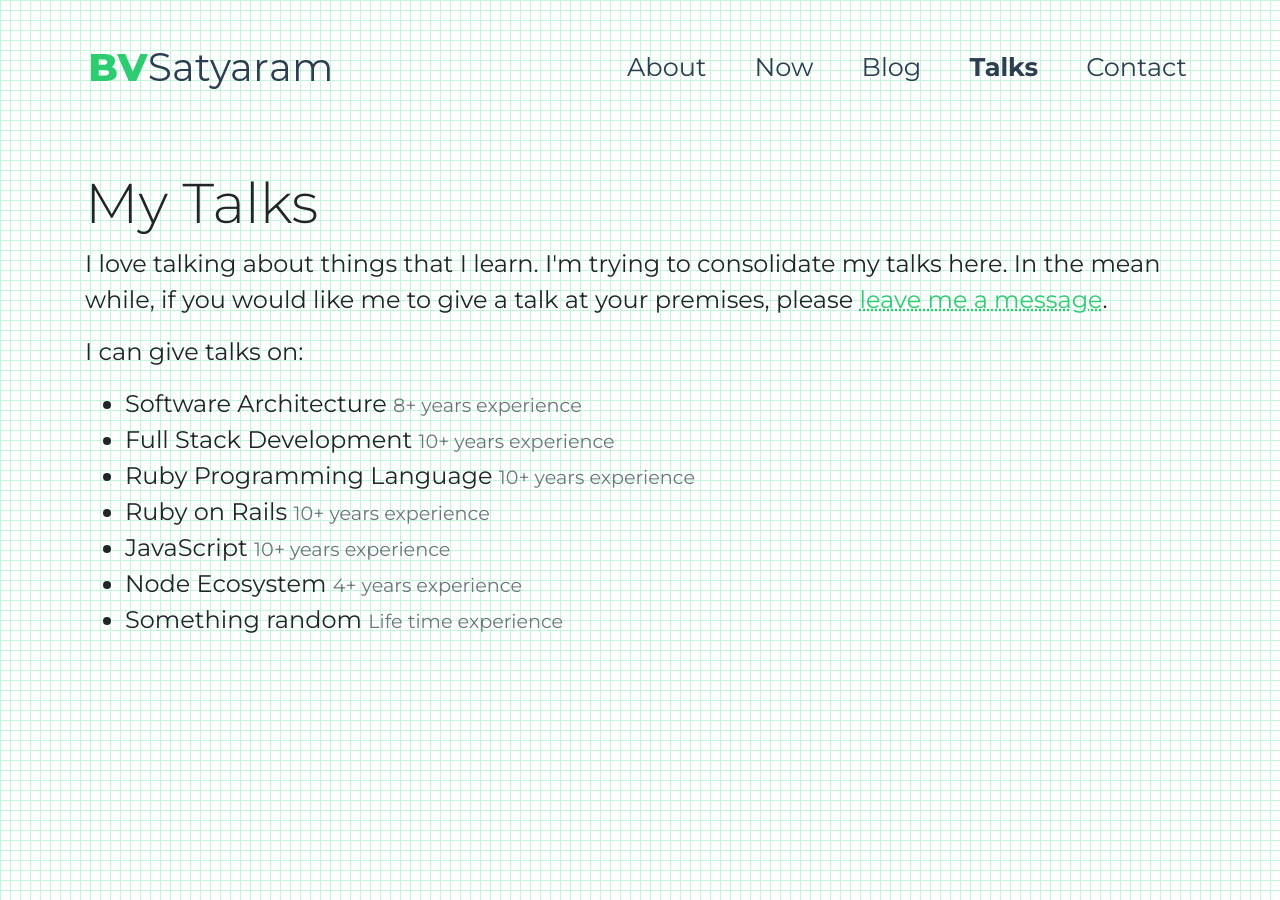
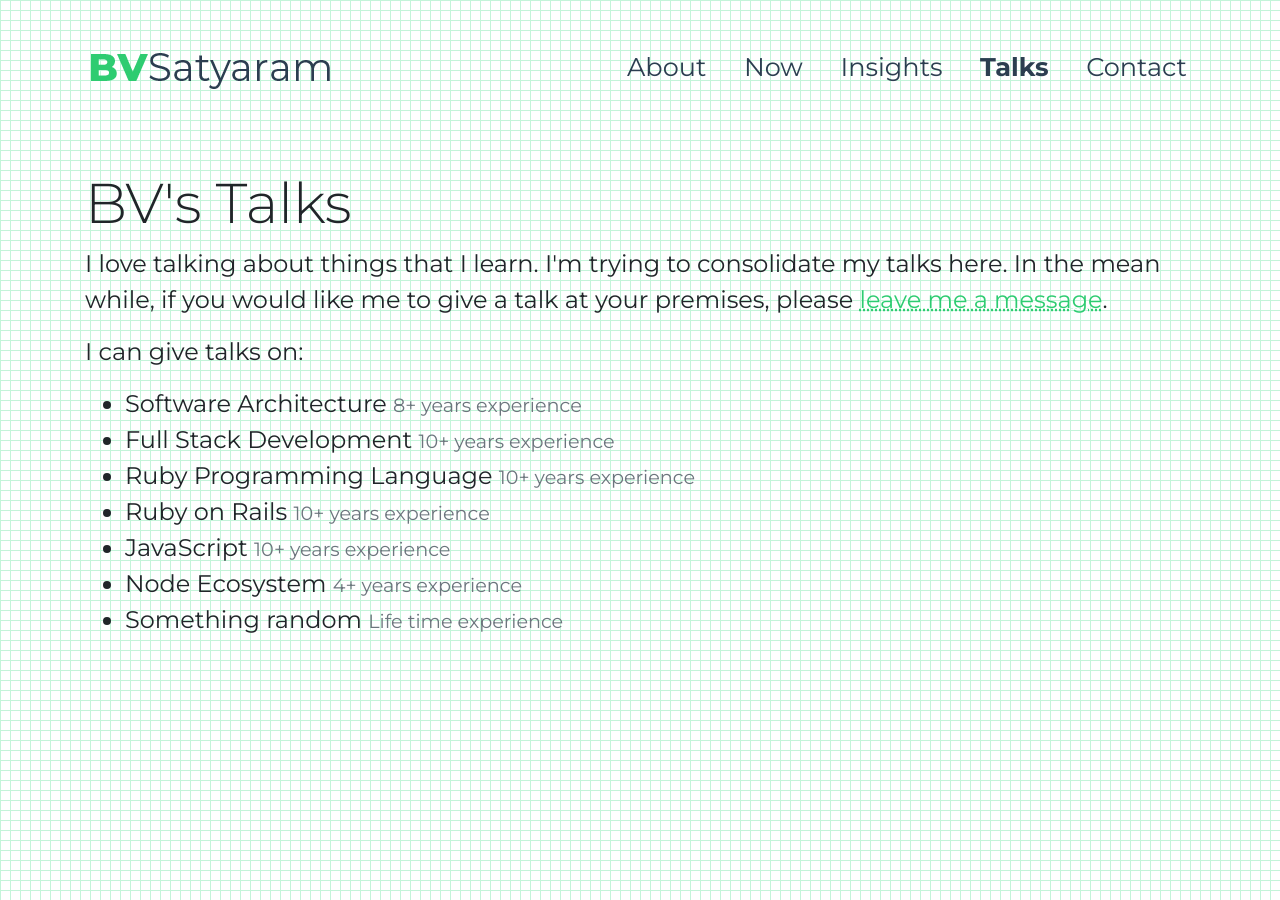
Before and after one commit to bvsatyaram/bvsatyaram.github.io, a Jekyll site: the page built from talks.html, in a window 1280 px wide. Built offline with Jekyll 4.4.1, drawn with Linux system fonts in a browser that asks for light colours; nearby versions of some CDN libraries.

Commit message:
Change blog to insights

```diff
--- a/_data/menu.json
+++ b/_data/menu.json
@@ -1,7 +1,7 @@
 [
-  {"link": "/",         "title": "About"},
-  {"link": "/now/",   "title": "Now"},
-  {"link": "/blog/",    "title": "Blog"},
-  {"link": "/talks/", "title": "Talks"},
-  {"link": "/contact/", "title": "Contact"}
+  { "link": "/",          "title": "About" },
+  { "link": "/now/",      "title": "Now" },
+  { "link": "/insights/", "title": "Insights" },
+  { "link": "/talks/",    "title": "Talks" },
+  { "link": "/contact/",  "title": "Contact" }
 ]
--- a/talks.html
+++ b/talks.html
@@ -4,7 +4,7 @@ title: Talks by BV Satyaram
 permalink: /talks/
 ---
 
-<h1 class="display-4">My Talks</h1>
+<h1 class="display-4">BV's Talks</h1>
 
 <p>
   I love talking about things that I learn.
```
Also changed, not shown: blog.html (deleted, +0 -7 lines), insights.html (added, +7 -0 lines).
